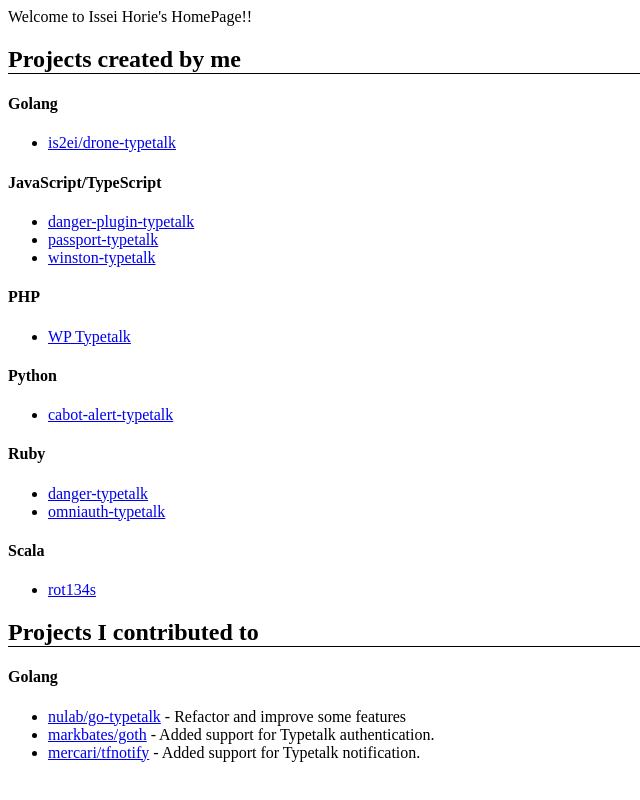
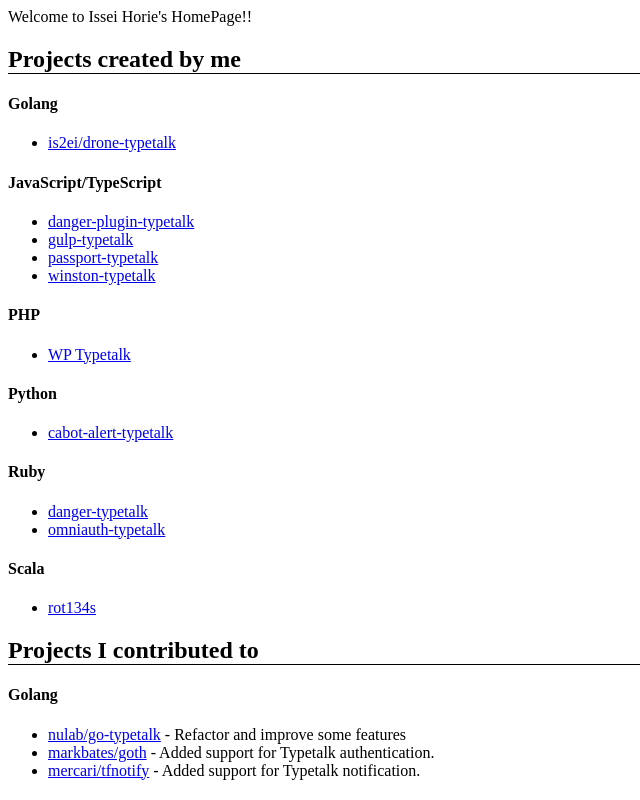
Before and after one commit to is2ei/site, a plain HTML site: page index.html in a window 1280 px wide. Shown: the whole page, without its empty margins (0-640 px from the left). Drawn offline with Linux system fonts and the light colour scheme.

Commit message:
Added gulp-tyeptalk

```diff
--- a/index.html
+++ b/index.html
@@ -10,6 +10,7 @@
 <h4>JavaScript/TypeScript</h4>
 <ul>
     <li><a href="https://www.npmjs.com/package/danger-plugin-typetalk" target="_blank">danger-plugin-typetalk</a></li>
+    <li><a href="https://www.npmjs.com/package/gulp-typetalk" target="_blank">gulp-typetalk</a></li>
     <li><a href="https://www.npmjs.com/package/passport-typetalk" target="_blank">passport-typetalk</a></li>
     <li><a href="https://www.npmjs.com/package/winston-typetalk" target="_blank">winston-typetalk</a></li>
 </ul>
```
